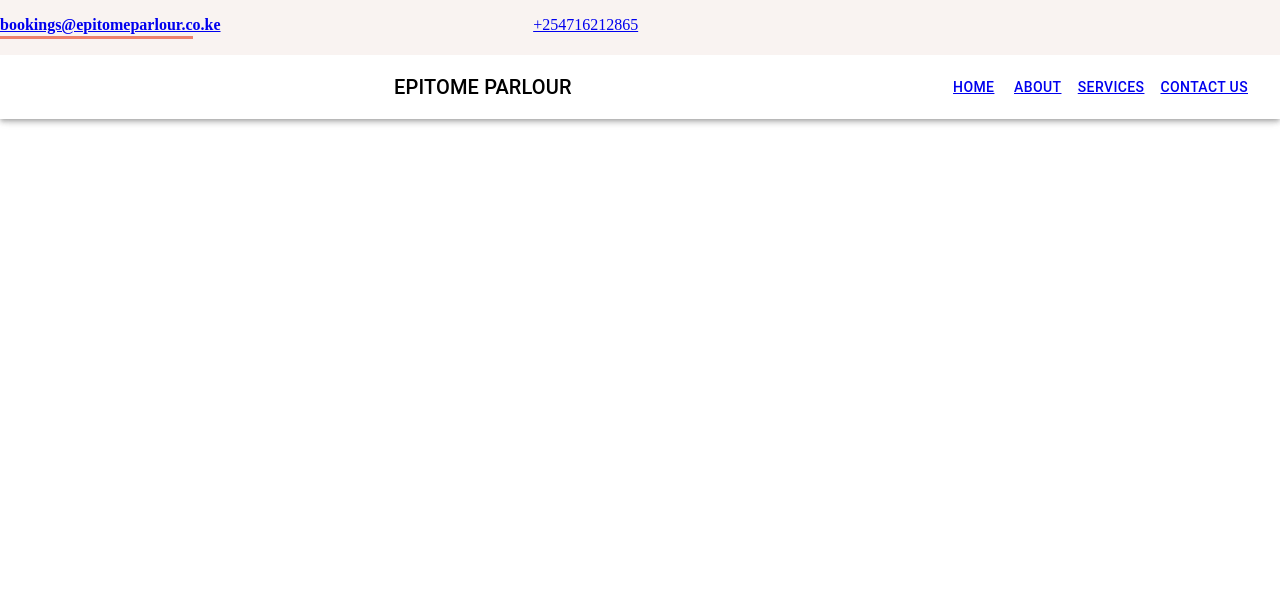
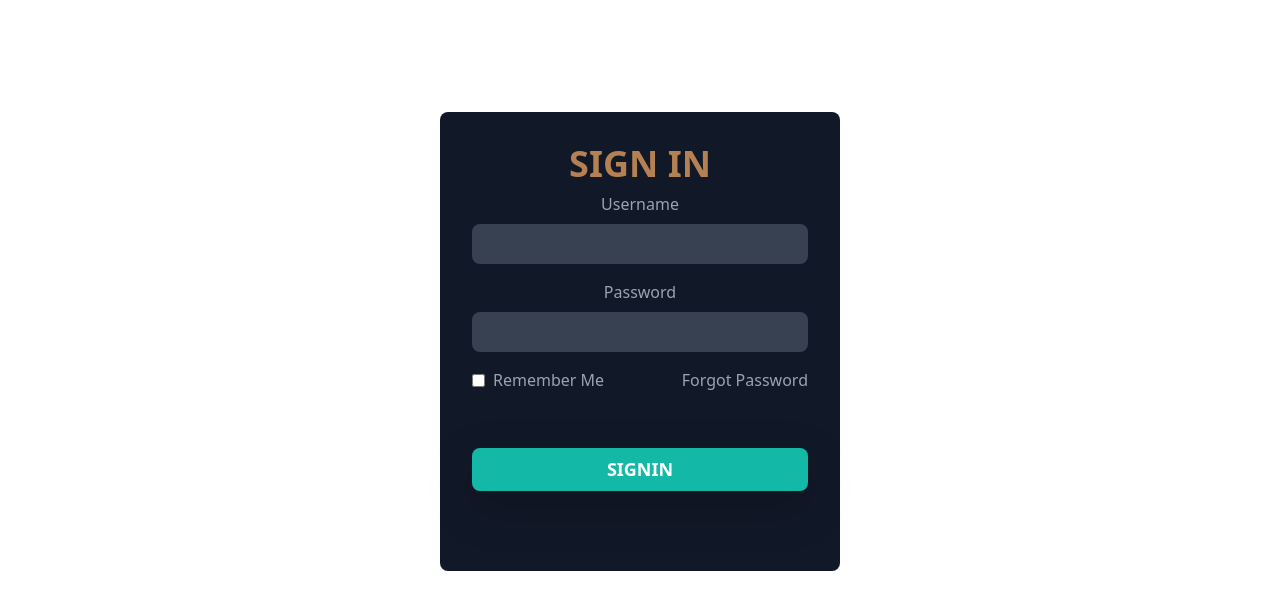
Before and after one commit to BlackHawk0/eptome-parlor-front, a React (Create React App) app: page /login in a window 1280 px wide. Shown: the top 610 px of the page. Built offline with nearby package versions, Linux system fonts and the light colour scheme.

Commit message:
added login page

```diff
--- a/package.json
+++ b/package.json
@@ -12,9 +12,11 @@
     "@testing-library/jest-dom": "^5.16.5",
     "@testing-library/react": "^13.4.0",
     "@testing-library/user-event": "^13.5.0",
+    "bootstrap": "^5.2.2",
     "DatePicker": "^2.0.0",
     "dayjs": "^1.11.6",
     "formik": "^2.2.9",
+    "mdb-react-ui-kit": "^5.0.0",
     "react": "^18.2.0",
     "react-dom": "^18.2.0",
     "react-redux": "^8.0.5",
@@ -50,5 +52,8 @@
       "last 1 firefox version",
       "last 1 safari version"
     ]
+  },
+  "devDependencies": {
+    "tailwindcss": "^3.2.4"
   }
 }
--- a/public/index.html
+++ b/public/index.html
@@ -16,7 +16,9 @@
     -->
     <link rel="manifest" href="%PUBLIC_URL%/manifest.json" />
     <!-- font awesome -->
-     <link rel="stylesheet" href="https://maxcdn.bootstrapcdn.com/font-awesome/4.5.0/css/font-awesome.min.css">
+    <link rel="stylesheet" href="https://maxcdn.bootstrapcdn.com/font-awesome/4.5.0/css/font-awesome.min.css">
+
+   <link href="https://cdn.jsdelivr.net/npm/bootstrap@5.0.2/dist/css/bootstrap.min.css" rel="stylesheet" integrity="sha384-EVSTQN3/azprG1Anm3QDgpJLIm9Nao0Yz1ztcQTwFspd3yD65VohhpuuCOmLASjC" crossorigin="anonymous">
     <!--
       Notice the use of %PUBLIC_URL% in the tags above.
       It will be replaced with the URL of the `public` folder during the build.
--- a/src/App.js
+++ b/src/App.js
@@ -6,17 +6,19 @@ import Navbar from "./components/Navbar"
 import About from "./pages/About"
 import Contact from "./pages/Contact";
 import AppointmentForm from "./components/AppointmentForm";
+import Login from "./pages/Login/Login";
 
 function App() {
   return (
     <div className="App">
-      <Navbar />
+      {/* <Navbar /> */}
       <Routes>
         <Route path="/" element={<Home />} />
         <Route path="/services" element={<Services />} />
         <Route path="/about" element={<About />} />
         <Route path="/contactpage" element={<Contact />} />
         <Route path="/appointments" element={<AppointmentForm />} />
+        <Route path="/login" element={<Login />} />
       </Routes>
 
     </div>
--- a/src/index.css
+++ b/src/index.css
@@ -11,6 +11,9 @@ code {
   font-family: source-code-pro, Menlo, Monaco, Consolas, 'Courier New',
     monospace;
 } */
+@tailwind base;
+@tailwind components;
+@tailwind utilities;
 .whatsapp_float {
     position: fixed;
     width: 60px;
--- a/src/index.js
+++ b/src/index.js
@@ -1,7 +1,6 @@
 import React from "react";
 import ReactDOM from "react-dom";
 import { BrowserRouter } from "react-router-dom";
-import "./index.css";
 import App from "./App";
 
 ReactDOM.render(
--- a/src/pages/Home.js
+++ b/src/pages/Home.js
@@ -127,7 +127,6 @@ const Home = () => {
       </Grid>
       <h2>Book An Appointment</h2>
       <Grid sx={{width: "100%", display: "flex", justifyContent: "center", pt: "2rem", pb: "1rem"}}>
-
           <AppointmentForm/>
       </Grid>
       <Grid container spacing={{ xs: 1, sm: 1, md: 1 }}
--- /dev/null
+++ b/src/pages/Login/Login.js
@@ -0,0 +1,28 @@
+import React from 'react';
+
+
+const  Login = () => {
+  return (
+        <div className='flex align-items-center h-full w-full justify-center mt-28'>
+            <form className='max-w-[400px] w-full mx-auto rounded-lg bg-gray-900 p-8 px-8'>
+                <h2 className='text-4xl dark:text-white font-bold text-center'>SIGN IN</h2>
+                <div className='flex flex-col text-gray-400 py-2'>
+                    <label>Username</label>
+                    <input className='rounded-lg bg-gray-700 mt-2 p-2 focus:border-blue-500 focus:bg-gray-800 focus:outline-none' type="text" />
+                </div>
+                <div className='flex flex-col text-gray-400 py-2'>
+                    <label>Password</label>
+                    <input className='p-2 rounded-lg bg-gray-700 mt-2 focus:border-blue-500 focus:bg-gray-800 focus:outline-none' type="password" />
+                </div>
+                <div className='flex justify-between text-gray-400 py-2'>
+                    <p className='flex items-center'><input className='mr-2' type="checkbox" /> Remember Me</p>
+                    <p>Forgot Password</p>
+                </div>
+                <button className='w-full my-5 py-2 bg-teal-500 shadow-lg shadow-teal-500/50 hover:shadow-teal-500/40 text-white font-semibold rounded-lg'>SIGNIN</button>
+
+            </form>
+        </div>
+  );
+}
+
+export default Login;
--- /dev/null
+++ b/tailwind.config.js
@@ -0,0 +1,8 @@
+/** @type {import('tailwindcss').Config} */
+module.exports = {
+  content: ["./src/**/*.{html,js}"],
+  theme: {
+    extend: {},
+  },
+  plugins: [],
+}
```
Also changed, not shown: 1 other file (tests, documents, lock files or other folders).
